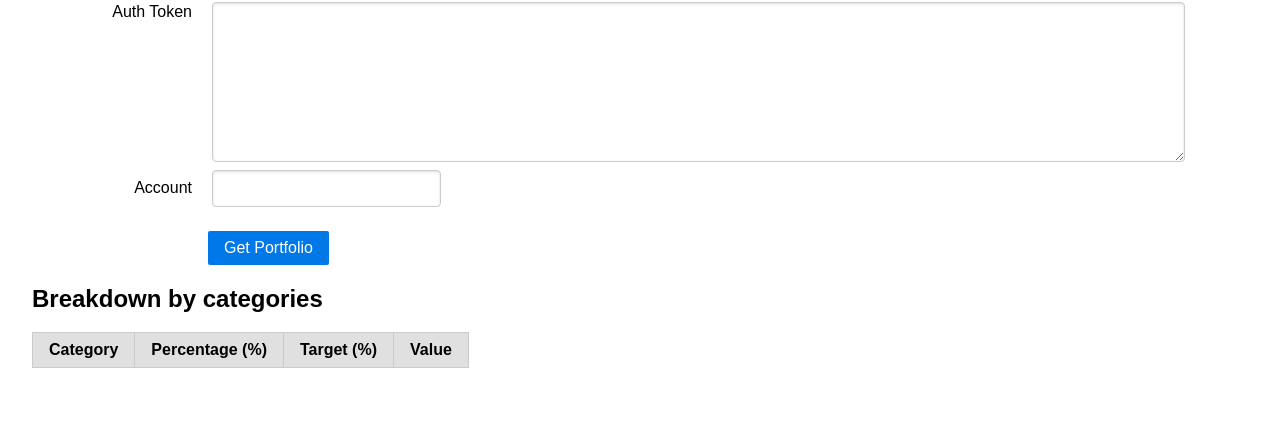
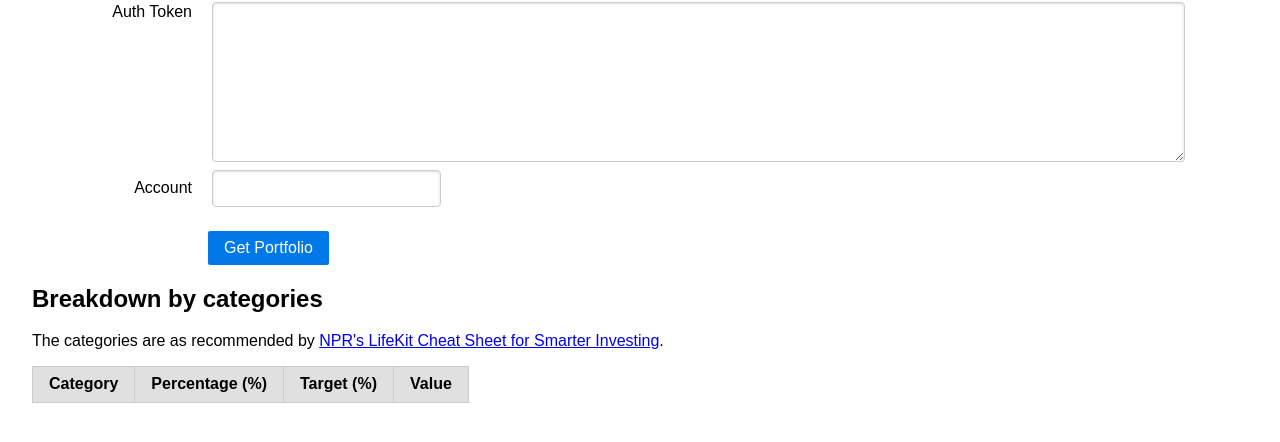
Before and after one commit to tnguyen14/portfolio, a website with bundled scripts: page index.html in a window 1280 px wide. Shown: the part 88-530 px from the top of the page. Built offline with nearby package versions, Linux system fonts and the light colour scheme.

Commit message:
Add explanation link

```diff
--- a/index.html
+++ b/index.html
@@ -41,6 +41,7 @@ textarea[name=auth-token] {
         </div>
     </form>
     <h2>Breakdown by categories</h2>
+    <p>The categories are as recommended by <a href="https://www.npr.org/2018/12/12/676158680/your-cheat-sheet-for-smarter-investing">NPR's LifeKit Cheat Sheet for Smarter Investing</a>.</p>
     <table class="portfolio pure-table">
         <thead>
             <th>Category</th>
```
